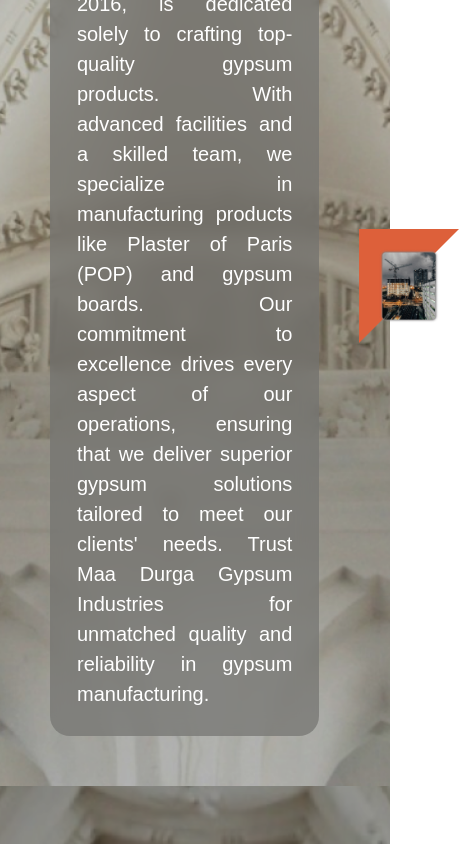
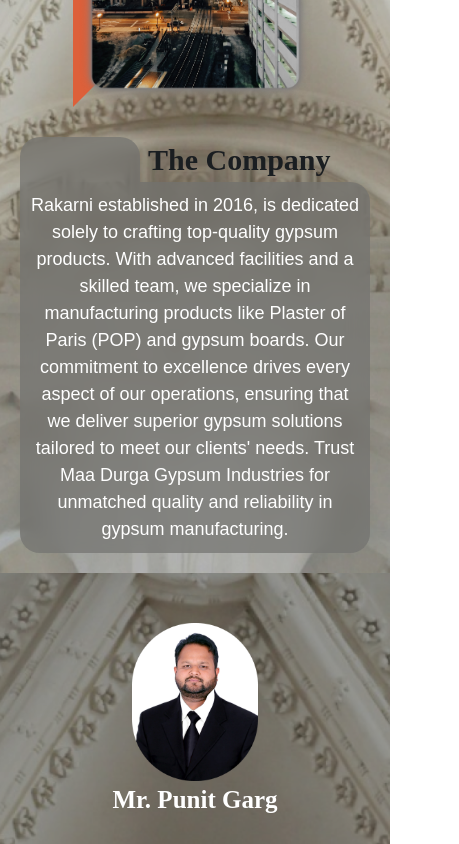
Before and after one commit to thevaibhavrr/Rakarni, a React (Create React App) app: page /about-us in a window 390 px wide. Shown: the part 1156-2000 px from the top of the page, 459 px wide, since content can reach past the window. Built offline with nearby package versions, Linux system fonts and the light colour scheme.

Commit message:
reponsive screen for mobile about and contact and footer

```diff
--- a/src/components/about/RakarnisVision.jsx
+++ b/src/components/about/RakarnisVision.jsx
@@ -28,7 +28,7 @@
           </div>
         </div>
         {/* bottom */}
-        <div className="RakarnisVision_div">
+        <div className="RakarnisVision_div RakarnisVision_div_bottom">
           {/* image */}
           <div className="RakarnisVision_image">
             <div className="">
--- a/src/styles/about/RakarnisVision.css
+++ b/src/styles/about/RakarnisVision.css
@@ -84,3 +84,60 @@
   }
 
 }
+
+@media (max-width: 501px) {
+  .main_RakarnisVision_div {
+    position: relative;
+    padding: 0px 20px;
+    display: flex;
+    gap: 30px;
+  }
+
+  .RakarnisVision_div {
+    display: flex;
+    flex-direction: column-reverse;
+    align-items: center;
+    width: 100%;
+    gap: 20px;
+    z-index: 1;
+    margin: 50px 0px;
+  }
+  .RakarnisVision_div_bottom{
+    flex-direction: column;
+  }
+  .RakarnisVision_message {
+    font-size: 14px;
+    letter-spacing: 1px;
+    width: 100%;
+  }
+  .RakarnisVision_image {
+    width: 60%;
+    flex-direction: column;
+    text-align: center;
+  }
+  .RakarnisVision_image_name {
+    font-size: 25px;
+    font-weight: bold;
+    display: flex;
+    justify-content: center;
+    align-items: center;
+    font-family: var(--Playfair-Display-font-family);
+  }
+  .RakarnisVision_div-image {
+    width: 60%;
+    height: auto;
+  }
+  .RakarnisVision_div-image-worker {
+    width: 100%;
+    height: auto;
+  }
+  .Rakarni_Vision_text {
+    font-size: 25px;
+    font-weight: bold;
+  }
+  .RakarnisVision_image{
+    display: flex;
+    align-items: center;
+  }
+
+}
--- a/src/styles/about/imagesextion.css
+++ b/src/styles/about/imagesextion.css
@@ -1,16 +1,19 @@
-.about_page_headinig_image{
+.about_page_headinig_image {
   background-image: url("../../Images/about/about_header.png");
   height: 100vh;
   background-size: cover;
-    background-position: center ;
+  background-position: center;
   display: flex;
   justify-content: center;
   align-items: center;
 }
-.about_us_header_text{
+.about_us_header_text {
   font-size: 90px;
-    /* font-weight: 400; */
   font-family: var(--Playfair-Display-font-family);
-
   font-weight: bold;
 }
+@media (max-width: 501px) {
+  .about_us_header_text {
+    font-size: 70px;
+  }
+}
--- a/src/styles/about/the_company.css
+++ b/src/styles/about/the_company.css
@@ -131,3 +131,67 @@
     word-spacing: 0px;
   }
 }
+
+@media (max-width: 501px) {
+  .the_company_main_div {
+    padding: 10px;
+    position: relative;
+  }
+
+  .the_company_second_div_main {
+    display: flex;
+    flex-direction: column-reverse;
+    align-items: center;
+    gap: 30px;
+    padding: 10px;
+  }
+
+  .the_company_rakarni_text_div {
+    font-size: 40px;
+    padding: 20px 40px;
+    letter-spacing: 15px;
+  }
+  .the_company_left_side_div {
+    width: 100%;
+  }
+  .the_company_right_side_div {
+    width: 70%;
+  }
+
+  .building_image_div {
+    border-bottom: 30px solid transparent;
+    border-left: 30px solid var(--orange-color-header-footer);
+    border-top: 30px solid var(--orange-color-header-footer);
+    border-right: 30px solid transparent;
+    z-index: 1;
+  }
+  .about_image_poistion {
+    margin: -25px;
+  }
+
+  .building_image {
+    width: 100%;
+  }
+
+  .the_company_text {
+    font-size: 30px;
+  }
+  .the_company_left_side_div_contant_section {
+    display: flex;
+    justify-content: center;
+    flex-direction: column;
+    align-items: center;
+  }
+  .the_company_before_div {
+    width: 120px;
+  }
+  .the_company_left_message {
+    font-size: 18px;
+    color: white;
+    padding: 10px;
+    text-align: center;
+    letter-spacing: 0px;
+    word-spacing: 0px;
+    font-family: var(--Play-font-family);
+  }
+}
--- a/src/styles/contact/address.css
+++ b/src/styles/contact/address.css
@@ -32,3 +32,22 @@
     min-height: 550px;
   }
 }
+
+@media (max-width: 501px) {
+  .location-contact-us {
+    padding: 20px;
+  }
+  .Locate_us_text {
+    font-size: 40px;
+    font-weight: bold;
+    color: white;
+    padding: 20px;
+    font-family: var(--Playfair-Display-font-family);
+  }
+  .location-iframe {
+    border-radius: 30px;
+    width: 100%;
+    min-height: 180px;
+    box-shadow: rgba(0, 0, 0, 0.24) 0px 3px 8px;
+  }
+}
--- a/src/styles/contact/write_to_us.css
+++ b/src/styles/contact/write_to_us.css
@@ -37,6 +37,7 @@
 .write_to_us_contant_right_side {
   width: 70%;
   padding: 0px 50px;
+  text-align: center;
 }
 .write_to_us_contact_us_button {
   font-size: 60px;
@@ -160,3 +161,99 @@
     font-size: 20px;
   }
 }
+
+@media (max-width: 501px) {
+.main_contact_us_write_to_us {
+  display: flex;
+}
+
+.write_to_us_bg {
+  background: linear-gradient(to top, rgba(0, 0, 0, 1) 70%, transparent 50%),
+    url("../../Images/home/about_us_bg_imag.png");
+  background-size: cover;
+  width: 100%;
+}
+.write_to_us_contant {
+  display: flex;
+  flex-direction: column;
+  padding: 50px;
+  gap: 50px;
+}
+.write_to_us_contant_left_side {
+  width: 100%;
+  display: flex;
+  align-items: center;
+  gap: 5px;
+  justify-content: center;
+  flex-direction: column;
+  border-bottom: 25px solid var(--orange-color-header-footer);
+  border-image: linear-gradient(
+      to right,
+      transparent 0%,
+      var(--orange-color-header-footer) 0%
+    )
+    1;
+
+    background: rgba(217, 217, 217, 1);
+  /* background: linear-gradient(
+    to right,
+    transparent 10%,
+    rgba(217, 217, 217, 1) 10%
+  ); */
+}
+.write_to_us_contant_right_side {
+  width: 100%;
+  padding: 0px 20px;
+}
+.write_to_us_contact_us_button {
+  font-size: 40px;
+  width: 100%;
+  position: relative;
+}
+.write_to_us_contact_details {
+  font-size: 18px;
+  display: flex;
+  justify-content: center;
+  gap: 15px;
+}
+.write_to_us_contact_email_phone div{
+  margin: 5px 0px;
+}
+.write_to_us_contact_image {
+  width: 20px;
+}
+.yellow_color_box {
+  background: rgba(207, 191, 109, 0.7);
+  width: 50px;
+  height: 50px;
+  position: absolute;
+  top: 42%;
+  left: 61%;
+  transform: translate(-50%, -50%);
+}
+
+/* form */
+.write_to_us_parent {
+  display: flex;
+  flex-direction: column;
+  gap: 20px;
+}
+
+.input_fiiled_write_to_us {
+  width: 100%;
+  padding: 10px;
+  border-radius: 10px;
+  background: var(--home-page-gry-color);
+  border: 1px solid white;
+  font-weight: bold;
+}
+.write_to_us_submit_button {
+  padding: 6px 50px;
+  border-radius: 10px;
+  border: none;
+  color: white;
+  font-size: 25px;
+  background: var(--orange-color-header-footer);
+}
+
+}
--- a/src/styles/footer.css
+++ b/src/styles/footer.css
@@ -114,3 +114,60 @@
     font-size: 14px;
   }
 }
+@media (max-width: 500px) {
+
+  .footer_copany_icon{
+    width: 50%;
+  }
+
+  .main_footer_div {
+    background: var(--orange-color-header-footer);
+    padding: 30px 20px;
+    display: flex;
+    flex-direction: column;
+    justify-content: space-between;
+    border-radius: 0px 100px 0px 0px;
+    gap: 50px;
+  }
+  .footer_hading {
+    letter-spacing: 1px;
+  }
+  .footer_options {
+    font-weight: 400;
+    letter-spacing: 2px;
+    font-size: 16px;
+  }
+
+  .footer_message {
+    font-weight: bold;
+    width: 100%;
+  }
+  .footer_address_inside_div {
+    display: flex;
+    gap: 10px;
+    text-align: justify;
+    width: 100%;
+  }
+  .first_footer_div {
+    display: flex;
+    flex-direction: column;
+    gap: 10px;
+    width: 100%;
+  }
+
+  .footer_address {
+    width: 100%;
+    display: flex;
+    justify-content: center;
+    align-items: flex-start;
+    flex-direction: column;
+    flex-wrap: wrap;
+    gap: 20px;
+
+  }
+  .footer_message_ul li {
+    list-style: none;
+    margin: 10px 3px ;
+
+  }
+}
--- a/src/styles/verticalNavbar.css
+++ b/src/styles/verticalNavbar.css
@@ -22,6 +22,8 @@
   flex-direction: column;
   gap: 20px;
 }
+@media (max-width: 501px) {
 .navbar_items_left_div{
     width: 100%;
 }
+}
```
Lines whose indentation alone changed are shown as unchanged.
